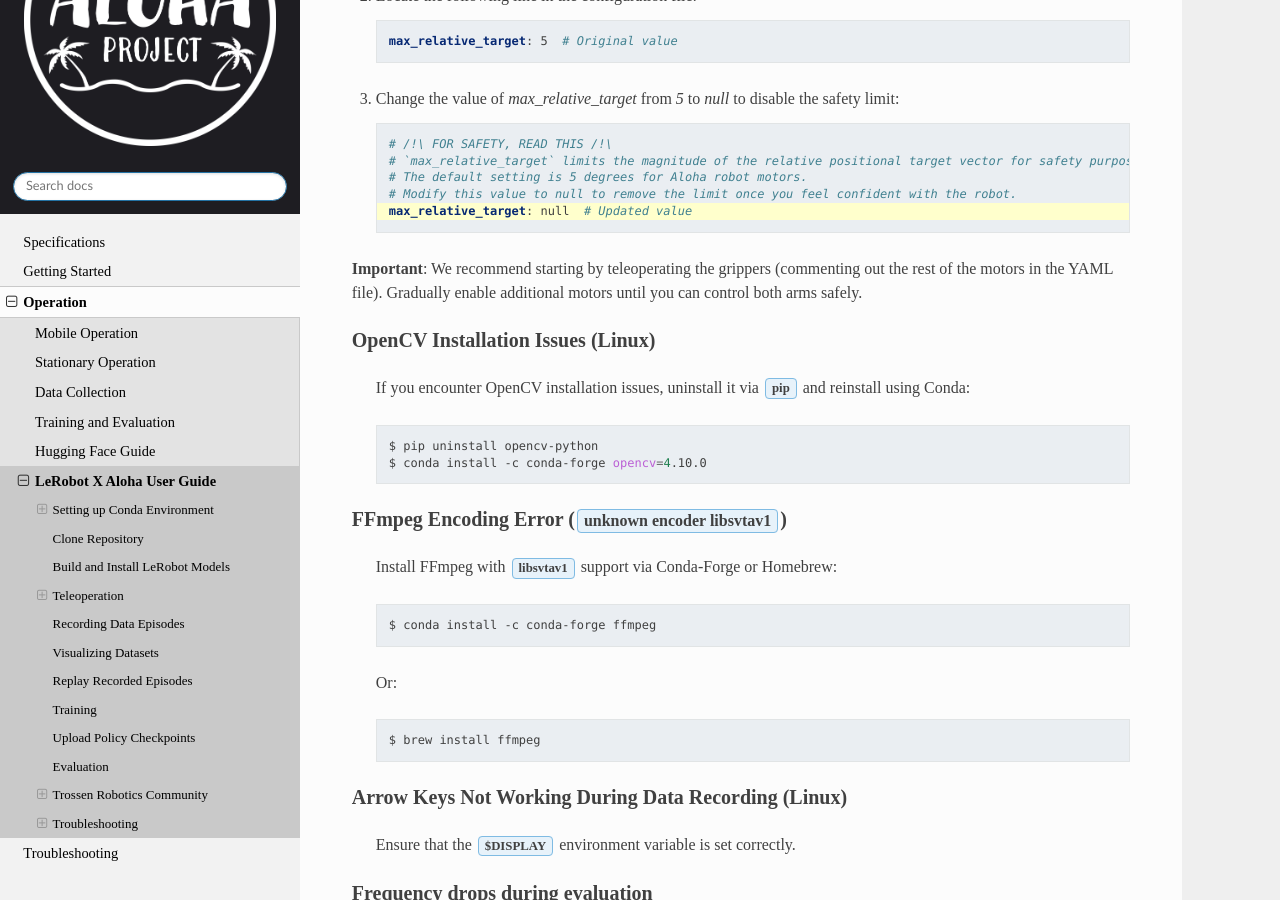
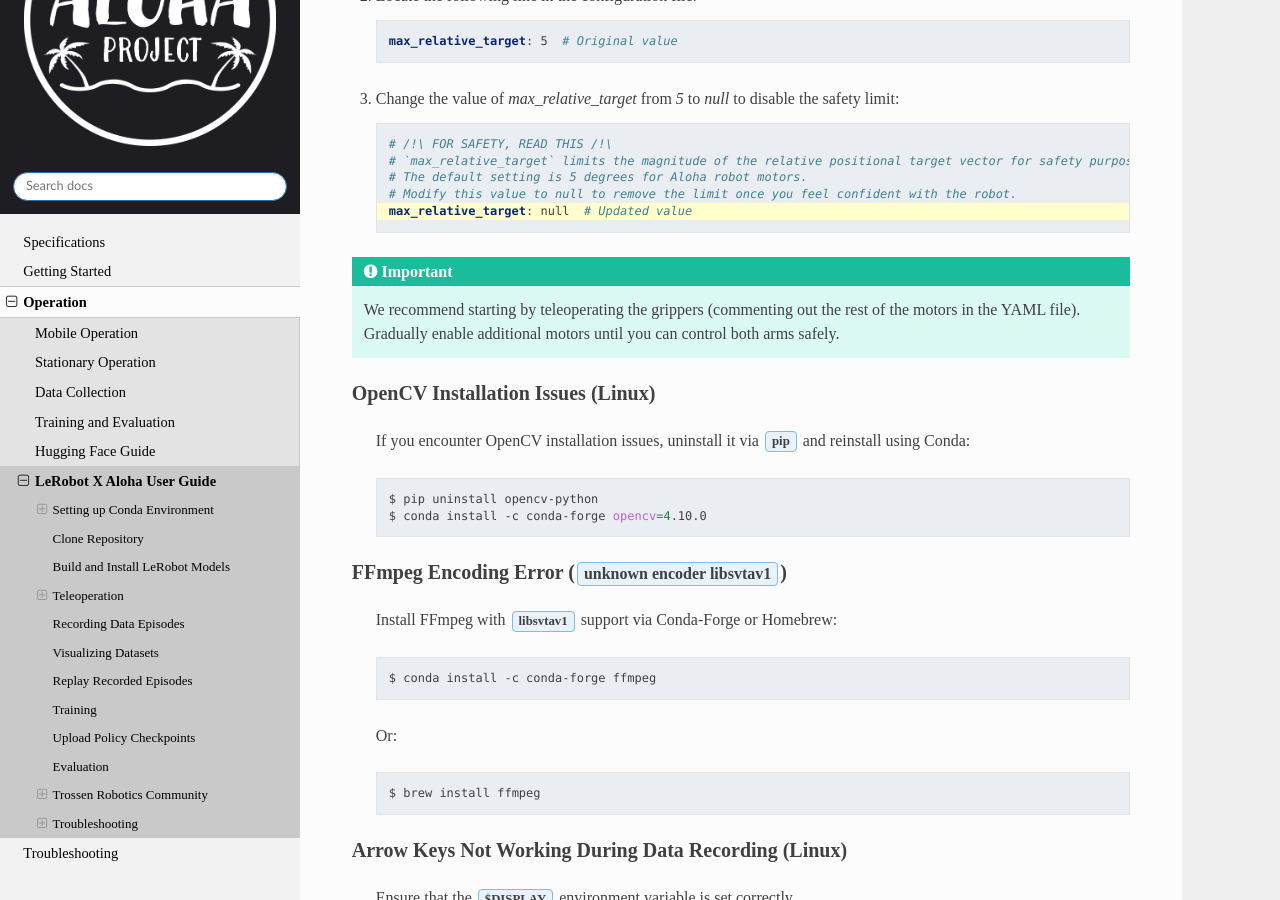
Before and after one commit to TrossenRobotics/aloha_docs, a Sphinx documentation site: the page built from docs/operation/lerobot_guide.rst, in a window 1280 px wide and 900 px high, scrolled down 7235 px. Built offline with Sphinx 7.4.7 and the Read the Docs theme 2.0.0, drawn with Linux system fonts in a browser that asks for light colours; some web fonts are replaced; some of the changed lines change nothing that is shown.

Commit message:
Reviewed Changes

```diff
--- a/docs/operation/lerobot_guide.rst
+++ b/docs/operation/lerobot_guide.rst
@@ -328,7 +328,8 @@ Troubleshooting
 Lag Observed in Follower Arms
 -----------------------------
 
-If you notice lag in the follower arms, it's due to the safety settings, which are in place to prevent overshooting that could harm the robot. These are designed to ensure safety for new users or when using untested policies.
+If you notice lag in the follower arms, it's due to the safety settings, which are in place to prevent overshooting that could harm the robot.
+These are designed to ensure safety for new users or when using untested policies.
 
 Once you are comfortable with the kit and the trained policy, you can adjust or disable these safety settings by modifying the configuration.
 
@@ -355,7 +356,7 @@ Follow these steps:
       # Modify this value to null to remove the limit once you feel confident with the robot.
       max_relative_target: null  # Updated value
 
-**Important**: We recommend starting by teleoperating the grippers (commenting out the rest of the motors in the YAML file). Gradually enable additional motors until you can control both arms safely.
+.. important:: We recommend starting by teleoperating the grippers (commenting out the rest of the motors in the YAML file). Gradually enable additional motors until you can control both arms safely.
 
 
 OpenCV Installation Issues (Linux)
```
